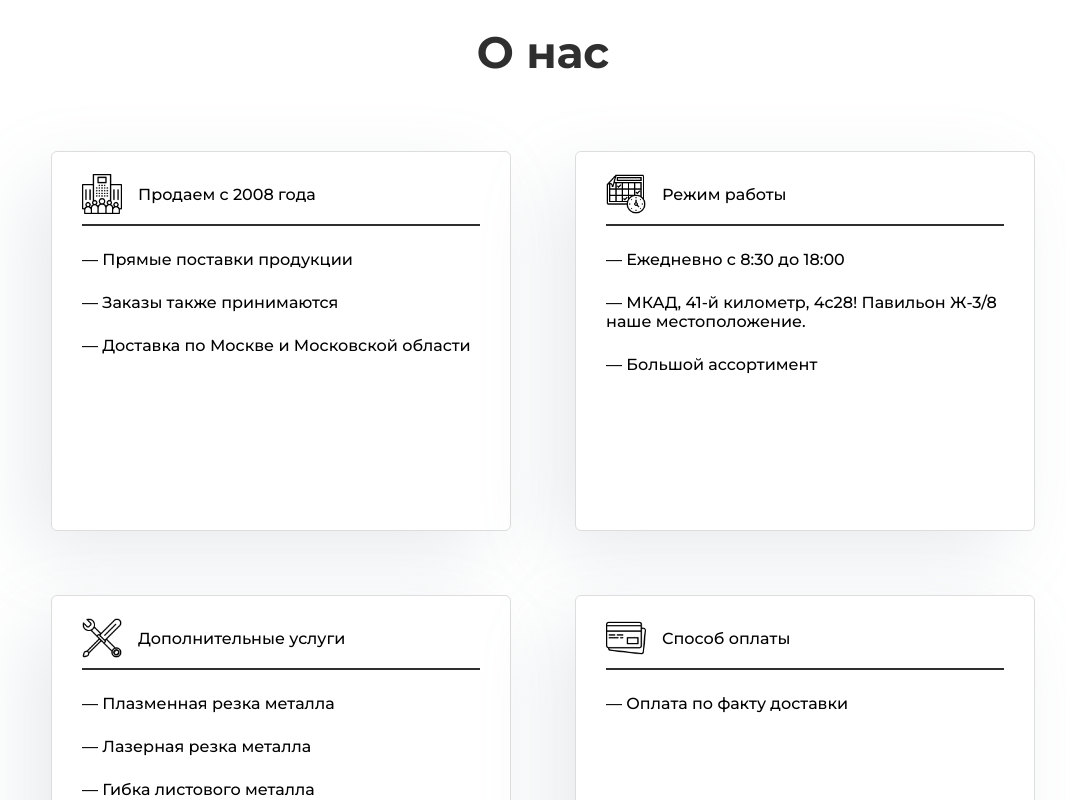
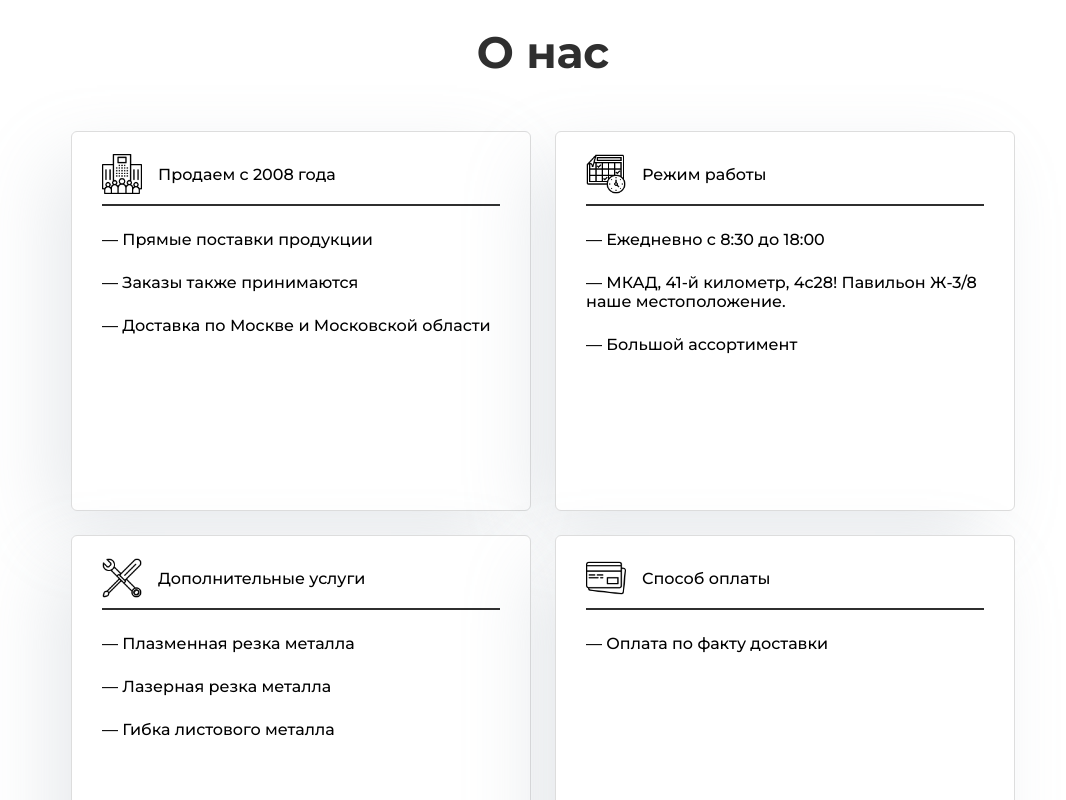
Before and after one commit to koontinuum/buildingmaterials, a React (Create React App) app: page / in a window 1280 px wide. Shown: the part 4200-5000 px from the top of the page, without its empty margins (97-1163 px from the left). Built offline with nearby package versions, Linux system fonts and the light colour scheme.

Commit message:
feat/infoborderfixes

```diff
--- a/src/components/infoStore/InfoStore.module.css
+++ b/src/components/infoStore/InfoStore.module.css
@@ -27,7 +27,7 @@
   background: white;
   border: 1px solid #ddd;
   border-radius: 6px;
-  margin: 32px;
+  margin: 12px;
   cursor: pointer;
 }
 .infoCard b {
```
